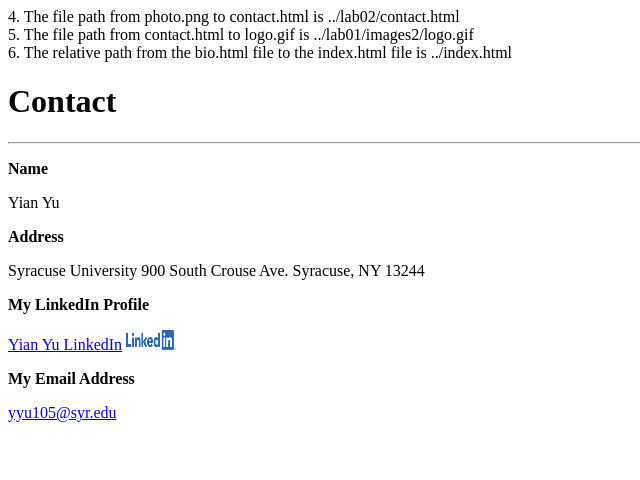
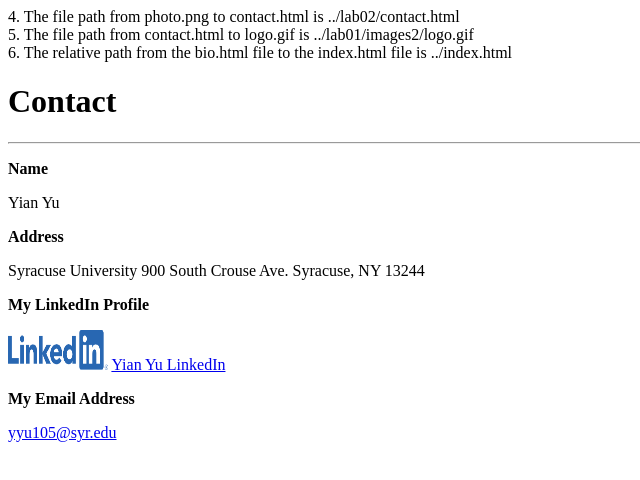
Before and after one commit to AnnYuAnn/ist263, a plain HTML site: page lab03/contact.html in a window 1280 px wide. Shown: the whole page, without its empty margins (0-640 px from the left). Drawn offline with Linux system fonts and the light colour scheme.

Commit message:
Change the size of the logo

```diff
--- a/lab03/contact.html
+++ b/lab03/contact.html
@@ -26,12 +26,16 @@
             900 South Crouse Ave.
             Syracuse, NY 13244 </p>
 
-        <!-- 9.Add URL of LinkedIn page -->
+
+
+
+
         <p><strong>My LinkedIn Profile</strong></p>
+         <!-- 13.Add LinkedIn image -->
+         <a href="https://www.linkedin.com/in/yian-yu-178a671a3/" target="_self"><img src="../images/LI-Logo.png" alt="linkedin logo" height="40" width="100"></a>
+         <!-- 9.Add URL of LinkedIn page -->
         <a href="https://www.linkedin.com/in/yian-yu-178a671a3/" target="_blank">Yian Yu LinkedIn</a>
 
-        <!-- 13.Add LinkedIn image -->
-        <a href="https://www.linkedin.com/in/yian-yu-178a671a3/" target="_self"><img src="../images/LI-Logo.png" alt="linkedin logo" width="50" height="20"></a>
 
         <!-- 10.Add email link -->
         <p><strong>My Email Address</strong></p>
```
